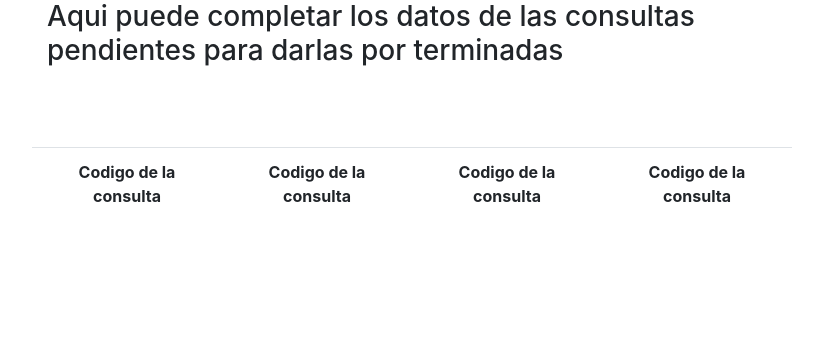
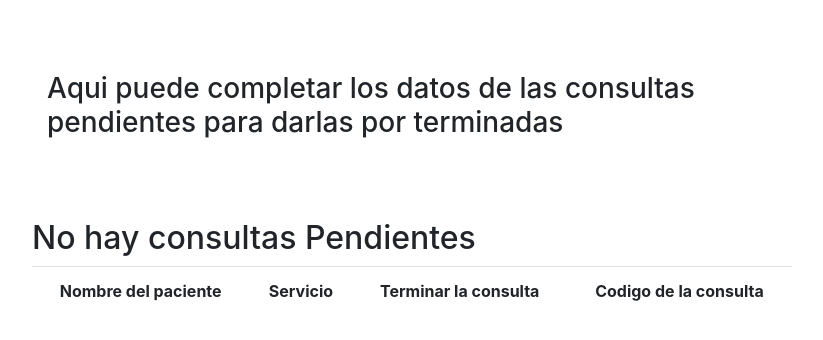
Before and after one commit to FranklinPerez/proyectohdp, a Django app: page /citasyconsultas/consultasPendientes/ in a window 1280 px wide. Shown: the part 56-396 px from the top of the page, without its empty margins (38-861 px from the left). Run offline with Django 3.2, Linux system fonts and the light colour scheme; data comes from the database, SQL or seed files in the repository; lists and menus that the app fills with data are empty; some libraries are stand-ins or nearby versions.

Commit message:
consultas

```diff
--- a/citasyconsultas/forms.py
+++ b/citasyconsultas/forms.py
@@ -63,10 +63,10 @@ class ServicioForm(forms.ModelForm):
 
 class ConsultaForm(forms.ModelForm):
 	class Meta:
-		model=Servicio
+		model=Consulta
 		fields={
-		'codSer', 'nomSer','precio','duraci',
+		'paciente', 'servicios','diagnostico','dosis','medicamentos','estado',
 		}
 		labels={
-		'codSer':'Codigo del Servicio', 'nomSer':'nombre del Servicio','precio':'Precio del Servicio','duraci':'Duracion del Servicio (en minutos)',
+		'paciente':'Paciente', 'servicios':'Servicio que se aplico','diagnostico':'diagnostico','dosis':'dosis','medicamentos':'medicamentos recetados','estado':'colocar 1 para terminar consulta',
 		}
--- a/citasyconsultas/views.py
+++ b/citasyconsultas/views.py
@@ -98,11 +98,11 @@ class modificarExpediente(UpdateView):
 
 def consultasPendientes(request):
     fechahoy=datetime.now().date()
-    consultas=Consulta.objects.filter(estCon=0).filter(fecConHoy__contains=fechahoy)
+    consultas=Consulta.objects.filter(estado='p').filter(fecConHoy__contains=fechahoy)
     return render(request, 'citasyconsultas/consultasPendientes.html',context={'consultas':consultas})
 
 class modificarConsulta(UpdateView):
-    model = Paciente
+    model = Consulta
     template_name = 'citasyconsultas/modificarConsulta.html'
-    form_class = ExpedienteForm
+    form_class = ConsultaForm
     success_url = reverse_lazy('citasyconsultas:listado_consulta')
--- a/templates/citasyconsultas/consultasPendientes.html
+++ b/templates/citasyconsultas/consultasPendientes.html
@@ -5,30 +5,36 @@
 {% block encabezado %} Consultas Pendientes {% endblock %}
 {% block content %}
 
-
+<br><br><br>
 <h3>Aqui puede completar los datos de las consultas pendientes para darlas por terminadas</h3>
 
 <br><br><br>
 <div class="row text-center">
 <table  class="table ">
 		<tr style="text-align: center">
-			<th style="text-align: center">Codigo de la consulta</th>
-			<th style="text-align: center">Codigo de la consulta</th>
-			<th style="text-align: center">Codigo de la consulta</th>
+			<th style="text-align: center">Nombre del paciente</th>
+			<th style="text-align: center">Servicio</th>
+			<th style="text-align: center">Terminar la consulta</th>
 			<th style="text-align: center">Codigo de la consulta</th>
 
 		</tr>
+	{%if consultas %}
 		{% for con in consultas %}
 					<tr>
 						<td>{{con.paciente.nomPaciente}}</td>
-						<td>{{con.codCon}}</td>
+						<td>{{con.servicios.nomSer}}</td>
 						<td style="text-align:center;">
 							<a href="#" onclick="return abrir_modal('{% url 'citasyconsultas:modificar_consulta' con.pk %}', 'Modificar/{{ con.codCon }}')" class="btn"><span class="glyphicon glyphicon-pencil">Terminar Consulta
 							</a>
 						</td>
 					</tr>
 		{% endfor %}
+
+
 	</table>
+	{% else%}
+	<div><h2>No hay consultas Pendientes</h2></div>
+	{% endif %}
 </div>
 </div>
 <div id="popup">
--- a/templates/citasyconsultas/modificarConsulta.html
+++ b/templates/citasyconsultas/modificarConsulta.html
@@ -15,6 +15,7 @@
                         <div class="modal-footer">
                                 <div class="col-lg-12 text-right">
                                        <input type="submit" class="mdl-button mdl-js-button mdl-button--raised mdl-js-ripple-effect mdl-button--accent" name="submit" value="Guardar">
+
                                         <button type="button" class="mdl-button mdl-js-button mdl-button--raised mdl-js-ripple-effect mdl-button--accent" style="background-color:#f6685e;color:white" onclick="return cerrar_modal()">
                                                 Cancelar
                                         </button>
```
Also changed, not shown: citasyconsultas/models.py (+15 -5 lines), citasyconsultas/migrations/0019_auto_20190622_0910.py (added), citasyconsultas/migrations/0020_auto_20190622_0918.py (added), citasyconsultas/migrations/0021_auto_20190622_0954.py (added), db.sqlite3.
